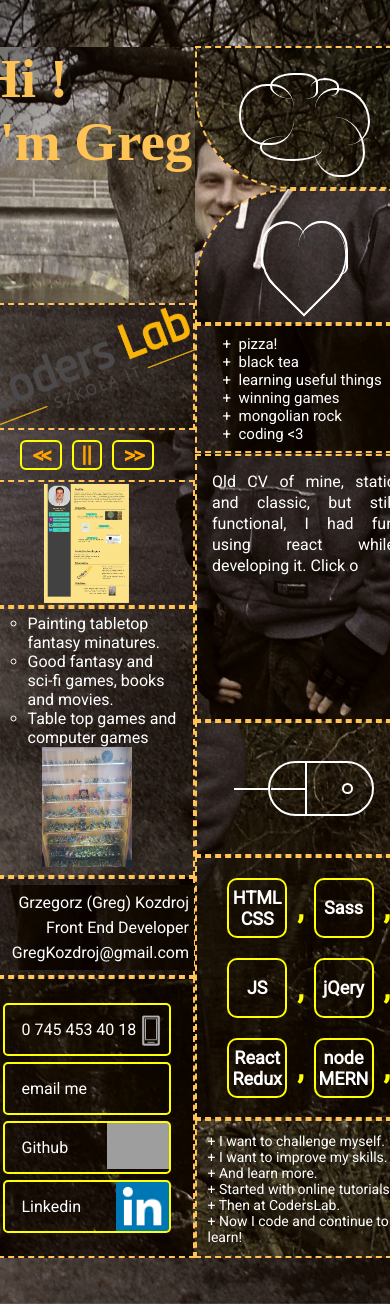
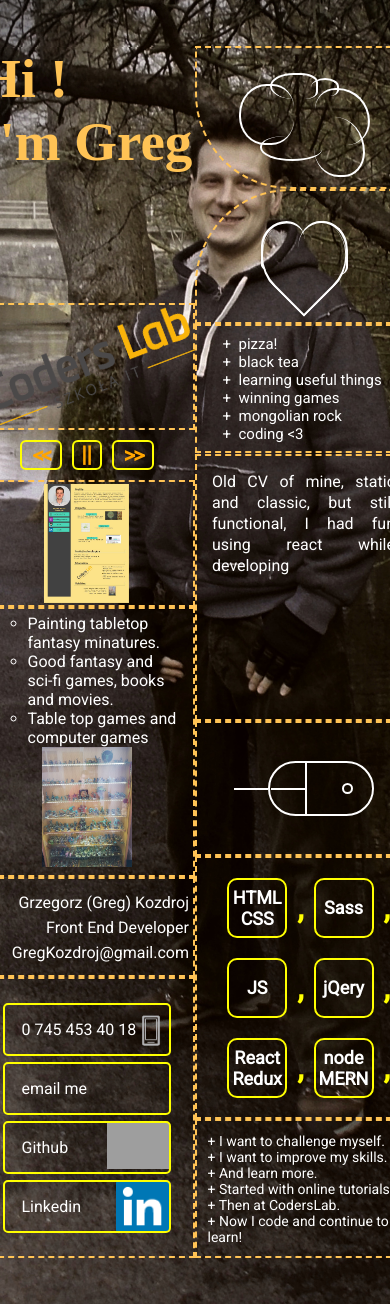
Before and after one commit to GrzesiekKozdroj/cv, a React (Create React App) app: page / in a window 390 px wide. Shown: the top 1304 px of the page. Built offline with nearby package versions, Linux system fonts and the light colour scheme; no server answers; grey boxes are pictures that could not be loaded; a web font is replaced by a local one.

Commit message:
added Godtear project dummy.

```diff
--- a/src/App.js
+++ b/src/App.js
@@ -29,7 +29,9 @@ class App extends Component {
         projectImg: this.props.projectInfeed[0].img,
         url: this.props.projectInfeed[0].url,
         urlExample: this.props.projectInfeed[0].url,
-        alt: this.props.projectInfeed[0].alt
+        alt: this.props.projectInfeed[0].alt,
+        isLoaded: false,
+        backgrounds: {}
     }
     pausePlay = (event) => {
         event.preventDefault();
@@ -42,7 +44,6 @@ class App extends Component {
     forwardClick = (event) => { event.preventDefault(); this.play(+1) }
     play = (digit) => {
         this.setState({ counter: (this.state.counter + digit) === -1 ? this.props.projectInfeed.length - 1 : (this.state.counter + digit) % this.props.projectInfeed.length })
-        console.log(this.state.counter)
     }
     render() {
         return (
@@ -57,25 +58,41 @@ class App extends Component {
                         <div className={"rewind hinge-in-from-left mui-enter"+this.state.backKlazz}
                             onClick={e => this.forwardClick(e)}>&gt;&gt;</div>
                     </div>
-                    <Box2 imgicon={this.state.projectImg} url={this.state.urlExample} alt={this.state.alt} />
-                    <Box3 />
-                    <Box4 />
-                    <Box5 />
-                    <Box6 />
-                    <Box7 text={this.state.typer} url={this.state.url} />
-                    <Box8 />
-                    <Box9 />
-                    <Box10 />
-                    <Box11 />
-                    <Box12 />
-                    <Box13 />
-                    <Box14 />
-                    <Box15 />
+                    <Box2 imgicon={this.state.projectImg} url={this.state.urlExample} alt={this.state.alt}/>
+                    <Box3 style={this.state.backgrounds}/>
+                    <Box4 style={this.state.backgrounds}/>
+                    <Box5 style={this.state.backgrounds}/>
+                    <Box6 style={this.state.backgrounds}/>
+                    <Box7 text={this.state.typer} url={this.state.url}/>
+                    <Box8 style={this.state.backgrounds}/>
+                    <Box9 style={this.state.backgrounds}/>
+                    <Box10 style={this.state.backgrounds}/>
+                    <Box11 style={this.state.backgrounds}/>
+                    <Box12 style={this.state.backgrounds}/>
+                    <Box13 style={this.state.backgrounds}/>
+                    <Box14 style={this.state.backgrounds}/>
+                    <Box15 style={this.state.backgrounds}/>
                 </section>
             </div>
         )
     }
     componentDidMount() {
+        console.log(this.state.backgrounds.largeImageURL)
+        fetch('https://pixabay.com/api/?key=11506822-1403b5b6e423f8d19e23a25d5&q=milkyway&image_type=photo&pretty=true&mode=no-cors')
+        .then( resp => resp.json())
+        .then(
+          (result) => {
+              const backgrounds = result.hits
+            this.setState({
+              isLoaded: true,
+              backgrounds: backgrounds[Math.ceil(Math.random()*20)]
+            });
+            console.log(this.state.backgrounds)
+        })
+        .catch(err=>{
+            console.log(err)
+        })
+
         setTimeout(()=>this.setState({majnButtonKlazz:" mui-enter-active"}),2000)
         setTimeout(()=>this.setState({
             forKlazz:" mui-enter-active",
@@ -104,7 +121,7 @@ class App extends Component {
                     counter = 1;
                 }
             }
-        }, this.props.projectInfeed[this.state.counter].text.length / 4);
+        }, this.props.projectInfeed[this.state.counter].text.length / 5.5);
     }
     //componentWillUnmount() { clearInterval(myInt) }
 }
--- a/src/box1.jsx
+++ b/src/box1.jsx
@@ -1,17 +1,16 @@
 import React, { Component } from 'react';
 class Box1 extends Component {
     state = {
-        klazz:" "
+        klazz:" ",
     }
     componentDidMount(){
         setTimeout(()=>{
-            console.log('activated')
             this.setState({klazz:" mui-enter-active"})
         }, 1000)
     }
     render() {
         return (
-            <div className={"yellow__box box1 hinge-in-from-right mui-enter"+this.state.klazz} id="welcome-section">
+            <div className={"yellow__box box1 hinge-in-from-right mui-enter"+this.state.klazz} id="welcome-section" >
                 <h1>Hi ! <br/>I'm Greg</h1>
             </div>
         )
--- a/src/box15.jsx
+++ b/src/box15.jsx
@@ -8,7 +8,7 @@ class Box15 extends Component {
     }
     render() {
         return (
-        <div className={"yellow__box box15 hinge-in-from-top mui-enter"+this.state.klazz}>
+        <div className={"yellow__box box15 hinge-in-from-top mui-enter"+this.state.klazz} style={this.props.style}>
                     <p className="phone button">0 745 453 40 18</p>
                     <a className="email button" href="mailto:GregKozdroj@gmail.com"
                         target="_blank" rel="noopener noreferrer"
--- a/src/box7.jsx
+++ b/src/box7.jsx
@@ -8,8 +8,8 @@ class Box7 extends Component {
     }
     render() {
         return (
-            <a href={this.props.url} target="_blank" className="box7link" rel="noopener noreferrer">
-                <div className={"yellow__box box7 hinge-in-from-top mui-enter" + this.state.klazz}
+            <a href={this.props.url} target="_blank" className={"box7link hinge-in-from-top mui-enter " + this.state.klazz} rel="noopener noreferrer">
+                <div className="yellow__box box7"
                  id="projects">{this.props.text}</div>
             </a>
         )
--- a/src/index.js
+++ b/src/index.js
@@ -7,80 +7,89 @@ import * as serviceWorker from './serviceWorker';
 import img1 from './img/ttt5.jpg'; import img2 from './img/guildball.jpg';import img3 from './img/sitonchair.jpg';
 import img4 from './img/oldCV.jpg'; import img5 from './img/mailing_pod_chmurami.jpg'; import img6 from './img/mern.jpg';
 import img7 from './img/tech-doc.png'; import img8 from './img/fractal.png'; import img9 from './img/todos.png';
-import img10 from './img/forum.png'
+import img10 from './img/forum.png';
+import img11 from './img/Godtear.png';
+const longWait = '                                                                                                                        ';
 const projectInfeed = [
     {
-        text: 'Tic-tac-toe game using jQuery. But with a twist, in primary school I realised classic game with three fields gives no true way of actually playing, so me and my friend made a "expanded" version of this game. Click on picture for live example, or description fo github repo.                    ',
+        text: 'Tic-tac-toe game using jQuery. But with a twist, in primary school I realised classic game with three fields gives no true way of actually playing, so me and my friend made a "expanded" version of this game. Click on picture for live example, or description fo github repo.' + longWait,
         img: img1,
         url: 'https://github.com/GrzesiekKozdroj/tic-tac-toe-5',
         urlExample: 'https://grzesiekkozdroj.github.io/tic-tac-toe-5/',
         alt: 'picture of a tic tac toe game',
     },
     {
-        text: 'Work In Progress. This is probably the first attempt at converting physical tabletop game - Guild Ball into jQuery, JavaScript and HTML canvas game. Intention is to make interface that allows players to enjoy the game while also limiting their manuverability to what is legal rules wise.                    ',
+        text: 'Work In Progress. This is probably the first attempt at converting physical tabletop game - Guild Ball into jQuery, JavaScript and HTML canvas game. Intention is to make interface that allows players to enjoy the game while also limiting their manuverability to what is legal rules wise.' + longWait,
         img: img2,
         url: 'https://github.com/GrzesiekKozdroj/gimball',
         urlExample: 'https://grzesiekkozdroj.github.io/Guild-Ball/',
         alt: 'picture of a Guild Ball game',
     },
     {
-        text: 'Bootcamp project with Pixel Perfect and basic HTML & CSS. Very simple and out of date mock up shop that sells chairs. Click on picture for live example, or description fo github repo.                    ',
+        text: 'Bootcamp project with Pixel Perfect and basic HTML & CSS. Very simple and out of date mock up shop that sells chairs. Click on picture for live example, or description fo github repo.' + longWait,
         img: img3,
         url: 'https://github.com/GrzesiekKozdroj/Sit-On-Chair-Web-Page',
         urlExample: 'https://grzesiekkozdroj.github.io/Sit-On-Chair-Web-Page/',
         alt: 'picture of a online store page shop selling chairs',
     },
     {
-        text: 'Old CV of mine, static and classic, but still functional, I had fun using react while developing it. Click on picture for live example, or description fo github repo.                    ',
+        text: 'Old CV of mine, static and classic, but still functional, I had fun using react while developing it. Click on picture for live example, or description fo github repo.' + longWait,
         img: img4,
         url: 'https://github.com/GrzesiekKozdroj/Grzesiek-Kozdroj-Old_CV/',
         urlExample: 'https://grzesiekkozdroj.github.io/Grzesiek-Kozdroj-Old_CV/',
         alt: 'picture of my old portfolio',
     },
     {
-        text:'Mailing example we have done as a workshop durning Coders Lab course. Click on picture for live example, or description fo github repo.                    ',
+        text:'Mailing example we have done as a workshop durning Coders Lab course. Click on picture for live example, or description fo github repo.' + longWait,
         img:img5,
         url:'https://github.com/GrzesiekKozdroj/Coders-Lab-Workshop-Mailing',
         urlExample:'https://grzesiekkozdroj.github.io/Coders-Lab-Workshop-Mailing/',
         alt:'github workshop mailing',
     },
     {
-        text:"Created simple server, this was just an exercise to help me understand better how to create database and connect it with self-written server and send that data to front-end with options to add, edit and delete.                    ",
+        text:"Created simple server, this was just an exercise to help me understand better how to create database and connect it with self-written server and send that data to front-end with options to add, edit and delete." + longWait,
         img:img6,
         url:'https://github.com/GrzesiekKozdroj/MERN-stack-first-learning-project',
         urlExample:'https://github.com/GrzesiekKozdroj/MERN-stack-first-learning-project',
         alt:'M_E_R_N',
     },
     {
-        text:'Mockup of a teachnical documentation page, project was requiered by freeCodeCamp to complete one of their courses. It uses none of fancy new web techologies, it does not need them.                    ',
+        text:'Mockup of a teachnical documentation page, project was requiered by freeCodeCamp to complete one of their courses. It uses none of fancy new web techologies, it does not need them.' + longWait,
         img:img7,
         url:'https://github.com/GrzesiekKozdroj/technical-documentation',
         urlExample:'https://grzesiekkozdroj.github.io/technical-documentation/',
         alt:'technical documentation',
     },
     {
-        text:'I wondered why there are no awesome infinitely zooming in fractals out there untill I tried to make my own and got crushed by how long it take to generate just one frame. Here is a fine example of this obstacle. I will try to optimise it though. This project is just too trippy.                    ',
+        text:'I wondered why there are no awesome infinitely zooming in fractals out there untill I tried to make my own and got crushed by how long it take to generate just one frame. Here is a fine example of this obstacle. I will try to optimise it though. This project is just too trippy.' + longWait,
         img:img8,
         url:'https://github.com/GrzesiekKozdroj/mandelbrot-react-SLOW',
         urlExample:'https://grzesiekkozdroj.github.io/mandelbrot-react-SLOW/',
         alt:'mandelbrot fractal',
     },
     {
-        text:'Simple to do list exercise with react and ability to invoke its events                    ',
+        text:'Simple to do list exercise with react and ability to invoke its events' + longWait,
         img:img9,
         url:'https://github.com/GrzesiekKozdroj/to_do_list-react',
         urlExample:'https://grzesiekkozdroj.github.io/to_do_list-react/',
         alt:'to do list',
     },
     {
-        text:"Simple react exercise with use of router. Posts won't load though, not until one of the links in the navbar isn't visited, I need to look at way data is requested.                    ",
+        text:"Simple react exercise with use of router. Posts won't load though, not until one of the links in the navbar isn't visited, I need to look at way data is requested."+longWait,
         img:img10,
         url:'https://github.com/GrzesiekKozdroj/forum-mockup',
         urlExample:'https://grzesiekkozdroj.github.io/forum-mockup/',
         alt:'forum mock up',
+    },
+    {
+        text:'Godtear is board game invented by SFG, this project is accurate replica of physical board game made into JavaScript, live on heroku, its a multiplayer pvp board game utilising jQuery, socket.io, express and node.js' + longWait,
+        img:img11,
+        url:'https://github.com/GrzesiekKozdroj/pGodtear',
+        urlExample:'https://godtear.herokuapp.com/',
+        alt:'Godtear game',
     }
     // {
-    //     text:'',
+    //     text:'' + longWait,
     //     img:require(''),
     //     url:'',
     //     urlExample:'',
--- a/src/main.css
+++ b/src/main.css
@@ -21,7 +21,7 @@ body {
   justify-content: center;
   align-content: center;
   align-items: center;
-  background-color: #cec5c5;
+  background-color: #1f1d1d;
 }
 
 .play div:hover, .box2:hover,
@@ -236,6 +236,7 @@ body {
   background: url("./img/backgroundMeGreyC.jpg");
   background-position: 23.6% 79.4%;
   background-size: 461%;
+  z-index: 1;
   animation: 1.2s forwards unwrapOnLoad;
 }
 
@@ -315,6 +316,9 @@ body {
 
 .box7link {
   text-decoration: none;
+  background: url("./img/backgroundMeGreyC.jpg");
+  background-position: -76% -78%;
+  background-size: 465%;
 }
 
 .box7 {
@@ -333,9 +337,6 @@ body {
   line-height: 21px;
   text-align: justify;
   animation: 0.5s forwards unwrapOnLoad;
-  background: url("./img/backgroundMeGreyC.jpg");
-  background-position: -76% -78%;
-  background-size: 465%;
 }
 
 @counter-style pluz {
@@ -377,6 +378,9 @@ body {
   flex-wrap: wrap;
   line-height: 25px;
   border-left: none;
+  background: url("./img/backgroundMeGreyC.jpg");
+  background-position: -207% -45%;
+  background-size: 446%;
 }
 
 .box9 p {
@@ -388,9 +392,6 @@ body {
   color: white;
   font-family: Roboto;
   text-align: right;
-  background: url("./img/backgroundMeGreyC.jpg");
-  background-position: -207% -45%;
-  background-size: 446%;
 }
 
 .box9 .contact {
@@ -728,15 +729,27 @@ body {
     order: -2;
     border: none;
     height: 256px;
+    background-position: -96.37% 11.2%;
+    background-size: 461%;
+  }
+  .play {
+    background-position: 31.13% 37.59%;
+    background-size: 461%;
   }
   .box2 {
     order: 2;
+    background-position: 31.13% 43.79%;
+    background-size: 461%;
   }
   .box3 {
     order: -1;
+    background-position: -96.67% 30.42%;
+    background-size: 461%;
   }
   .box4 {
     order: 4;
+    background-position: -96.87% 60.59%;
+    background-size: 461%;
   }
   .box5 {
     order: 20;
@@ -748,20 +761,27 @@ body {
     position: relative;
     top: -0px;
     border-radius: 95px 0 0 0;
+    background-position: -68.7% 21.43%;
+    background-size: 461%;
   }
   .box7link {
     order: 13;
+    background-position: -68.57% 46.91%;
+    background-size: 461%;
   }
   .box8 {
     order: 11;
     position: relative;
     top: -0px;
+    background-position: -68.57% 31.91%;
+    background-size: 461%;
   }
   .box9 {
     order: 5;
     height: 100px;
     position: relative;
     top: -0px;
+    background-position: -227% -35%;
   }
   .box9 p {
     top: 0px;
@@ -774,11 +794,15 @@ body {
   .box10 {
     order: 9;
     border-radius: 0 0 0 95px;
+    background-position: -68.7% 10.25%;
+    background-size: 461%;
   }
   .box11 {
     order: 15;
     position: relative;
     top: -0px;
+    background-position: -68.57% 94.59%;
+    background-size: 461%;
   }
   .box12 {
     order: 12;
@@ -787,11 +811,16 @@ body {
   }
   .box13 {
     order: 13;
+    background-position: -68.57% 62.94%;
+    background-size: 461%;
   }
   .box14 {
     order: 14;
+    background-position: -68.57% 81.79%;
+    background-size: 461%;
   }
   .box15 {
     order: 8;
+    background-position: -224% -30.9%;
   }
 }
--- a/src/main.scss
+++ b/src/main.scss
@@ -28,7 +28,7 @@ $backgroundImage:'./img/backgroundMeGreyC.jpg';
 
 body {
     @include flex;
-    background-color: #cec5c5;
+    background-color: #1f1d1d;
 }
 %buttonAnimation{
     &:hover{
@@ -158,6 +158,7 @@ body {
     background: url($backgroundImage);
     background-position: 23.6% 79.4%;
     background-size: 461%;
+    z-index:1;
     ul{
         width:180px;
         list-style: circle outside none;
@@ -234,6 +235,9 @@ body {
 .box7link{
     text-decoration: none;
     @extend %buttonAnimation;
+    background: url($backgroundImage);
+    background-position: -76% -78%;
+    background-size: 465%;
 }
 .box7 {
     height: 267px;
@@ -248,9 +252,6 @@ body {
     line-height:21px;
     text-align: justify;
     animation:0.5s forwards unwrapOnLoad;
-    background: url($backgroundImage);
-    background-position: -76% -78%;
-    background-size: 465%;
 }
 @counter-style pluz {
     system: cyclic;
@@ -284,6 +285,9 @@ body {
     flex-wrap:wrap;
     line-height: 25px;
     border-left:none;
+    background: url($backgroundImage);
+    background-position: -207% -45%;
+    background-size: 446%;
     p{
         padding-top:35px;
         padding-left:15px;
@@ -293,9 +297,6 @@ body {
         color:white;
         font-family: Roboto;
         text-align: right;
-    background: url($backgroundImage);
-    background-position: -207% -45%;
-    background-size: 446%;
     }
     .contact{
         width: 13px;
@@ -606,24 +607,84 @@ body {
     .yellow__box{
         border: 2px dashed $bordersColor;
     }
-    .box1{order:-2;border:none;height:256px}
-    .box2{order:2;}
-    .box3{order:-1;}
-    .box4{order:4;}
+    .box1{
+        order:-2;
+        border:none;
+        height:256px;
+        background-position: -96.37% 11.2%;
+        background-size: 461%;
+    }
+    .play{
+        background-position: 31.13% 37.59%;
+        background-size: 461%;
+    }
+    .box2{
+        order:2;
+        background-position: 31.13% 43.79%;
+        background-size: 461%;
+    }
+    .box3{
+        order:-1;
+        background-position: -96.67% 30.42%;
+        background-size: 461%;
+    }
+    .box4{
+        order:4;
+        background-position: -96.87% 60.59%;
+        background-size: 461%;
+    }
     .box5{order:20;height:0px;border:none;}
-    .box6{order:10;position:relative;top:-0px;border-radius:95px 0 0 0;}
-    .box7link{order:13;}
-    .box8{order:11;position:relative;top:-0px;}
+    .box6{
+        order:10;
+        position:relative;
+        top:-0px;
+        border-radius:95px 0 0 0;
+        background-position: -68.7% 21.43%;
+        background-size: 461%;
+    }
+    .box7link{
+        order:13;
+        background-position:-68.57% 46.91%;
+        background-size: 461%;
+    }
+    .box8{
+        order:11;
+        position:relative;
+        top:-0px;
+        background-position: -68.57% 31.91%;
+        background-size: 461%;
+    }
     .box9{
         order:5;
         height:100px;position:relative;top:-0px;
+        background-position: -227% -35%;
         p{top:0px;padding:5px;}
         div{border:none;display:none;}
     }
-    .box10{order:9;border-radius:0 0 0 95px;}
-    .box11{order:15;position:relative;top:-0px;}
+    .box10{
+        order:9;
+        border-radius:0 0 0 95px;
+        background-position: -68.7% 10.25%;
+        background-size: 461%;
+    }
+    .box11{
+        order:15;position:relative;top:-0px;
+        background-position: -68.57% 94.59%;
+        background-size: 461%;
+    }
     .box12{order:12;height:0px;border:none;}
-    .box13{order:13;}
-    .box14{order:14;}
-    .box15{order:8;}
+    .box13{
+        order:13;
+        background-position: -68.57% 62.94%;
+        background-size: 461%;
     }
+    .box14{
+        order:14;
+        background-position: -68.57% 81.79%;
+        background-size: 461%;
+    }
+    .box15{
+        order:8;
+        background-position: -224% -30.9%;
+    }
+}
```
Also changed, not shown: src/img/Godtear.png (added), src/main.min.css, 20 other files (tests, documents, lock files or other folders). Lines whose indentation alone changed are shown as unchanged.
